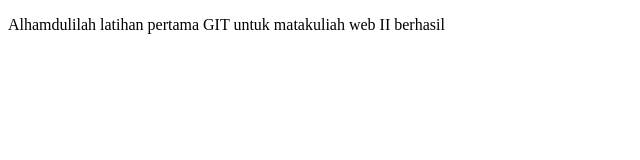
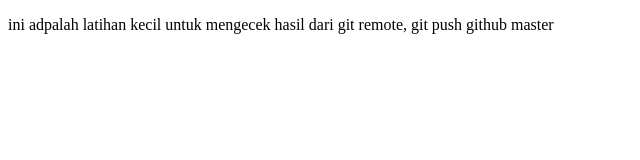
Before and after one commit to fach-lab/latihan-GIT, a plain HTML site: page index.html in a window 1280 px wide. Shown: the whole page, without its empty margins (0-640 px from the left). Drawn offline with Linux system fonts and the light colour scheme.

Commit message:
menambahkan isi index

```diff
--- a/index.html
+++ b/index.html
@@ -8,7 +8,7 @@
 </head>
 <body>
     <p>
-        Alhamdulilah latihan pertama GIT untuk matakuliah web II berhasil
+     ini adpalah latihan kecil untuk mengecek hasil dari git remote, git push github master
     </p>
 </body>
 </html>
```
